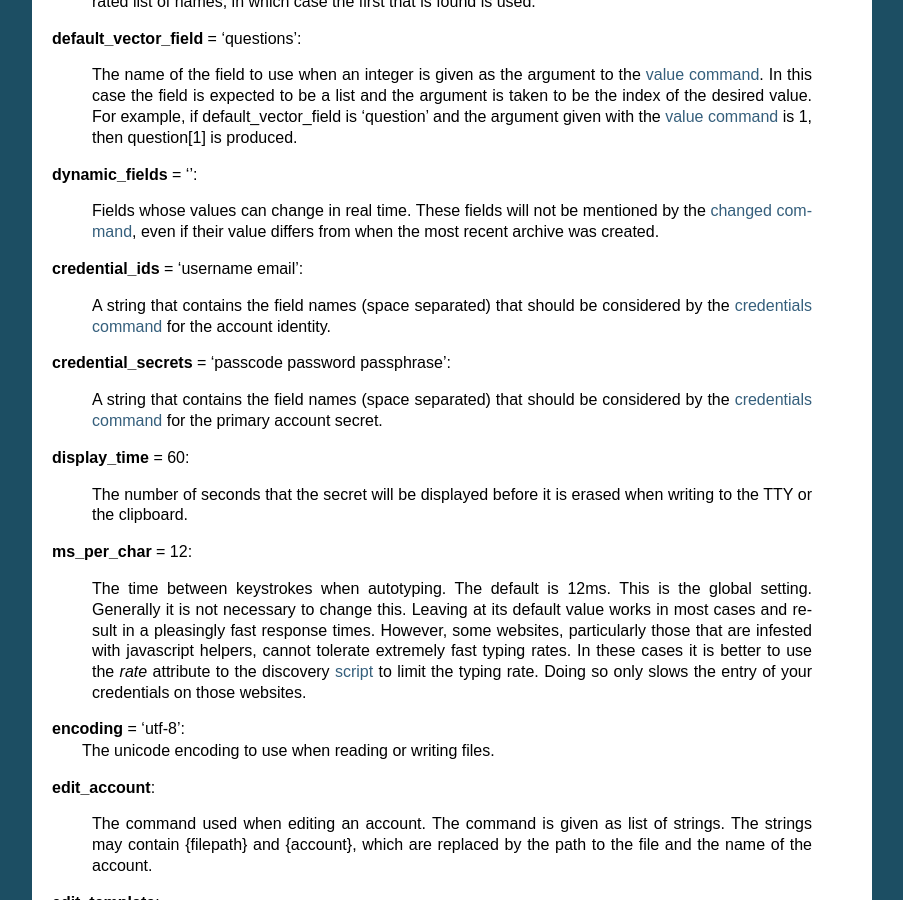
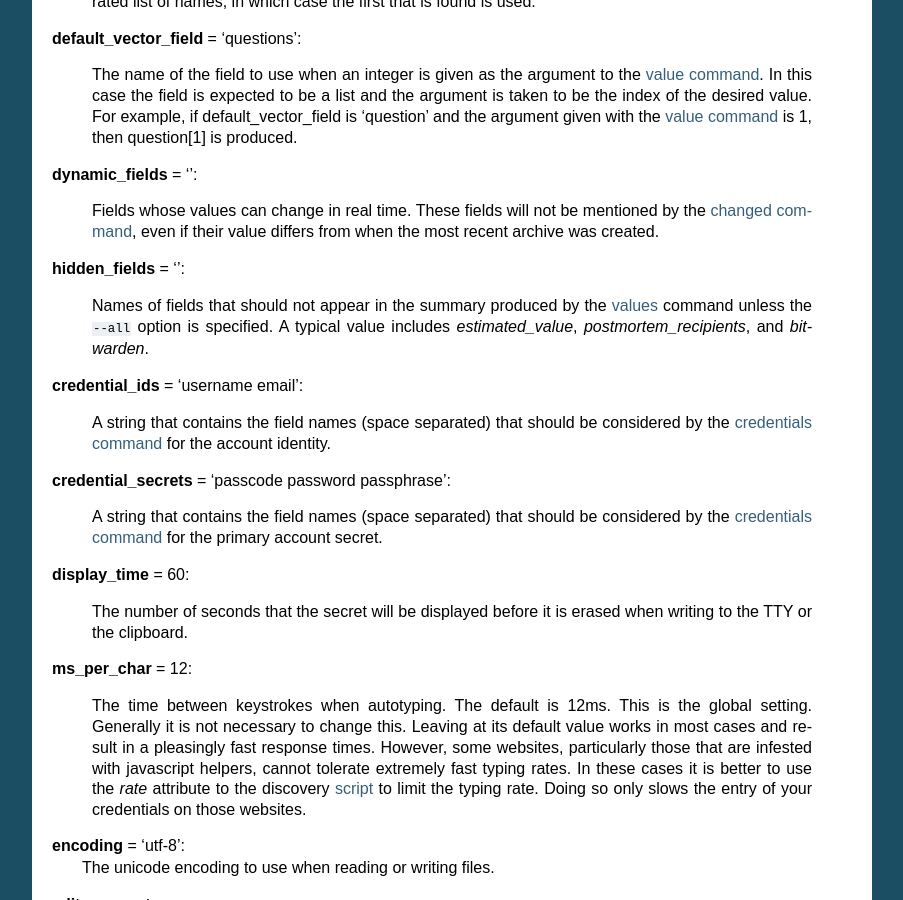
Before and after one commit to KenKundert/avendesora, a Sphinx documentation site: the page built from doc/configuring.rst, in a window 1280 px wide and 900 px high, scrolled down 1613 px. Shown: the whole window, without its empty margins (198-1101 px from the left). Built offline with Sphinx 7.4.7, drawn with Linux system fonts in a browser that asks for light colours.

Commit message:
added hidden_fields setting

```diff
--- a/doc/configuring.rst
+++ b/doc/configuring.rst
@@ -169,6 +169,17 @@ specifying the desired values in the *config* file (found in
     Fields whose values can change in real time. These fields will not be
     mentioned by the :ref:`changed command <changed command>`, even if their
     value differs from when the most recent archive was created.
+
+
+.. index::
+    single: hidden_fields setting
+
+**hidden_fields** = '':
+
+    Names of fields that should not appear in the summary produced by the
+    :ref:`values <values command>` command unless the ``--all`` option is
+    specified.  A typical value includes *estimated_value*,
+    *postmortem_recipients*, and *bitwarden*.
 
 
 .. index::
--- a/doc/releases.rst
+++ b/doc/releases.rst
@@ -6,6 +6,8 @@ Releases
 **Latest Development Version**:
     | Version: 1.19.0
     | Released: 2021-01-03
+
+    - added *hidden_fields* setting.
 
 **1.19 (2021-01-03)
     - Make :class:`OTP` less persnickety about form of shared secrets.
```
Also changed, not shown: 2 other files.
